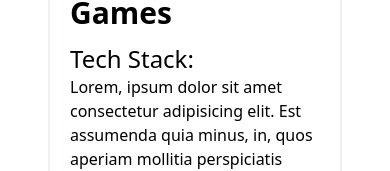
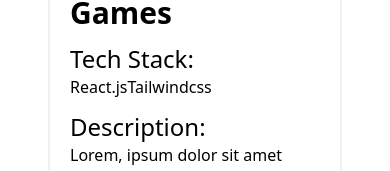
Before and after one commit to KhaledBadranDev/portfolio, a React (Create React App) app: page / in a window 390 px wide. Shown: the part 797-968 px from the top of the page. Built offline with nearby package versions, Linux system fonts and the light colour scheme; the HTML template or start-up script is replaced by a standard one.

Commit message:
update responsive cards

```diff
--- a/src/components/Card.jsx
+++ b/src/components/Card.jsx
@@ -2,19 +2,19 @@
 import Button from "./Button"
 import { AiFillYoutube, AiFillGithub } from "react-icons/ai"
 
-const Card = ({ imgSrc, imgAlt, title, briefDescription }) => {
+const Card = ({ imgSrc, title, techStack, briefDescription }) => {
     return (
         <article className="my-10">
             <div className="justify-items-start justify-between h-full border-2 border-gray-200 border-opacity-60 rounded-lg overflow-hidden">
                 <figure>
                     <img className="w-full object-cover object-center"
-                        src={imgSrc} alt={imgAlt} />
+                        src={imgSrc} alt="Project Thumbnail" />
                 </figure>
                 <div className="relative container p-5 pb-2">
                     <h2 className="flex place-content-center text-3xl font-semibold mb-3">{title}</h2>
                     <h3 className="text-2xl">Tech Stack:
                     </h3>
-                    <p className="mb-3">{briefDescription}</p>
+                    <p className="mb-3">{techStack}</p>
 
                     <h3 className="text-2xl">Description:
                     </h3>
```
